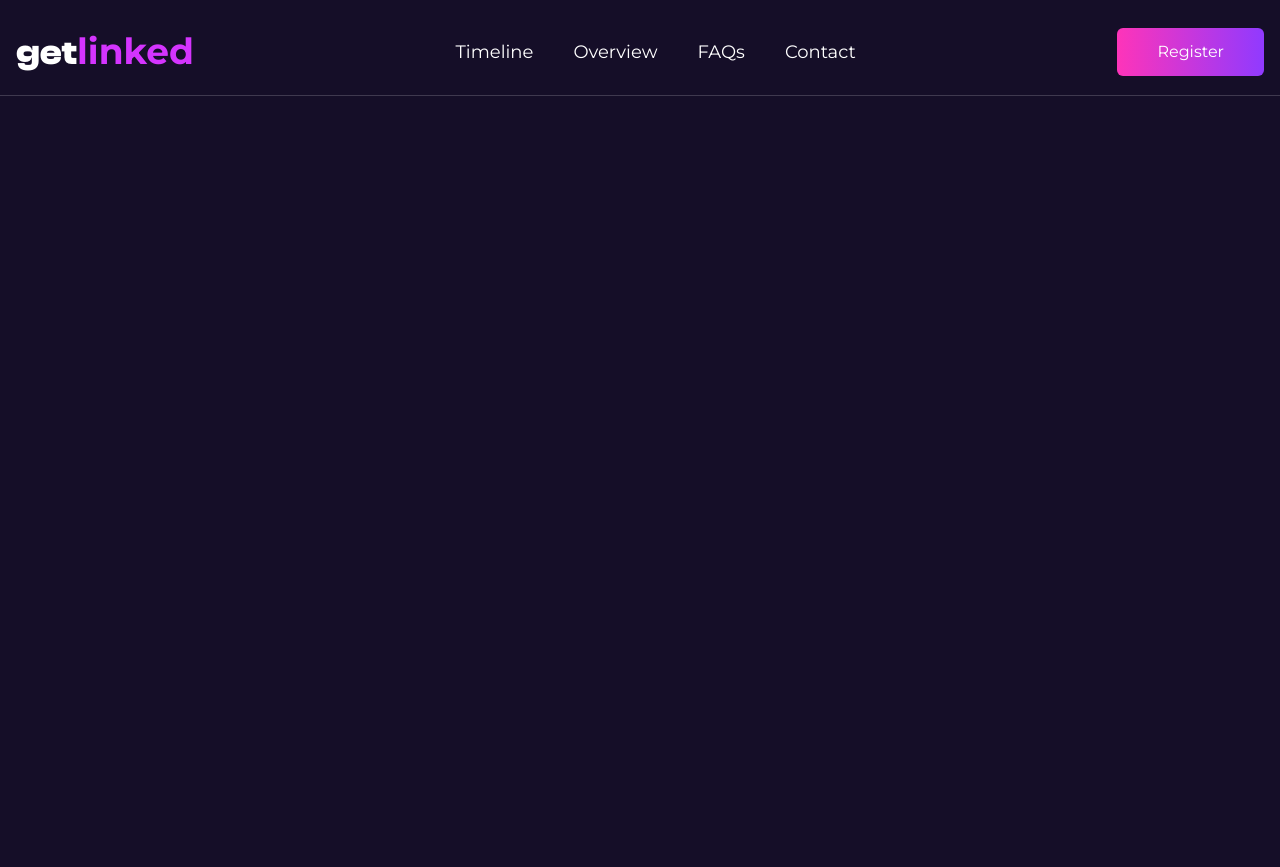
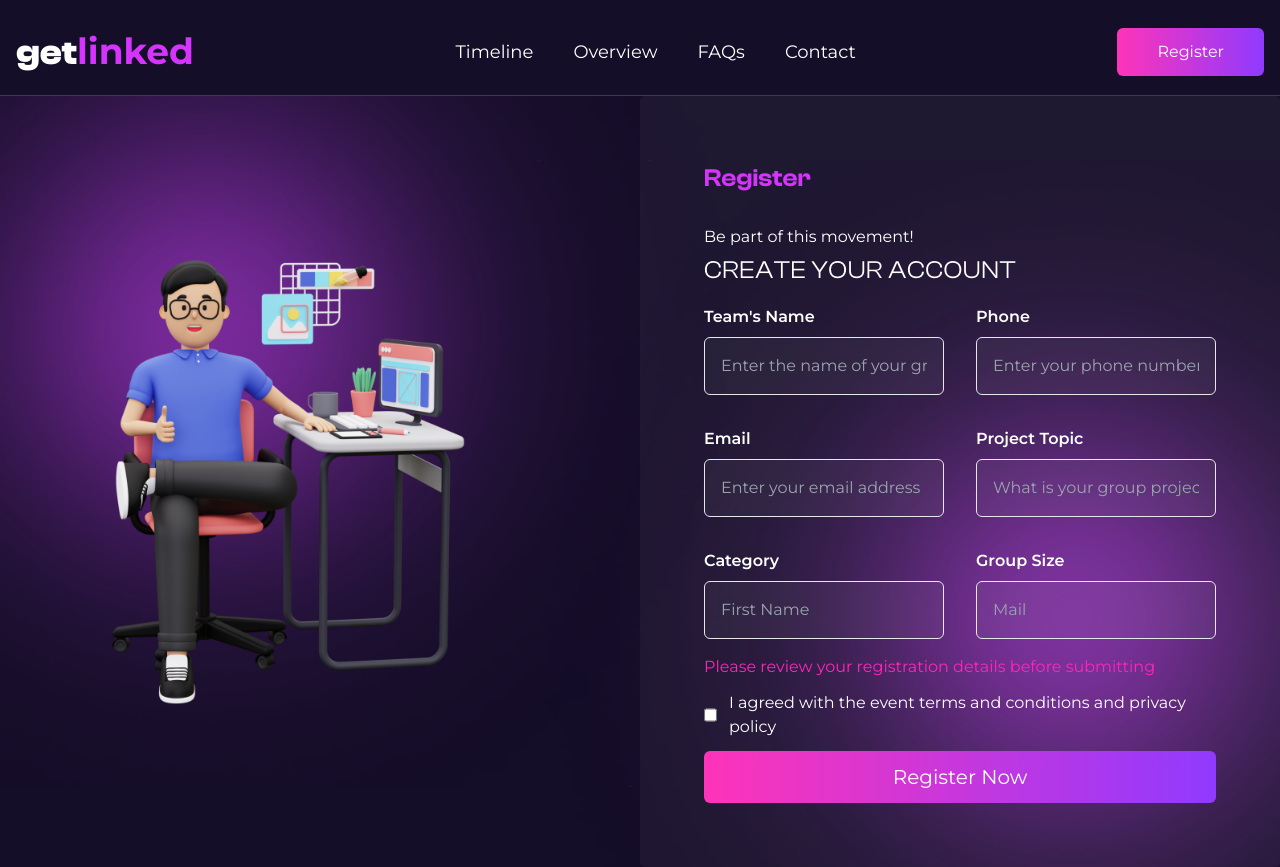
Before and after one commit to stephenokyere233/getlinked-hack, a Next.js app: page /register in a window 1280 px wide. Before the commit the page ends 800 px from the top, so only its background shows below. Built offline with nearby package versions, Linux system fonts and the light colour scheme.

Commit message:
add: register page

```diff
--- a/components/button/index.tsx
+++ /dev/null
@@ -1,14 +0,0 @@
-import React, { ButtonHTMLAttributes, FC } from "react";
-
-const Button: FC<{ label: string; props?: ButtonHTMLAttributes<HTMLButtonElement>|any }> = ({
-  label,
-  ...props
-}) => {
-  return (
-    <button className="bg-primary-gradient w-max px-10 rounded-md py-3 text-white" {...props}>
-      {label}
-    </button>
-  );
-};
-
-export default Button;
--- a/components/header/index.tsx
+++ b/components/header/index.tsx
@@ -1,6 +1,5 @@
 import React from "react";
 import Logo from "../logo";
-import Button from "../button";
 import Link from "next/link";
 import Image from "next/image";
 import { AnimatePresence, motion } from "framer-motion";
@@ -52,7 +51,9 @@ const Header = () => {
               </Link>
             ))}
           </motion.nav>
-          <button className="btn-primary w-[200px] mt-4"> Register</button>
+          <Link href="/register">
+            <button className="btn-primary w-[200px] mt-4"> Register</button>
+          </Link>
         </motion.div>
       </AnimatePresence>
     );
--- a/pages/contact.tsx
+++ b/pages/contact.tsx
@@ -1,15 +1,11 @@
-import Button from "@/components/button";
-import Flex from "@/components/flex";
-import SectionLayout from "@/layout/section.layout";
 import { Formik, Form, Field, ErrorMessage } from "formik";
 import Link from "next/link";
 import React from "react";
-import { BiX } from "react-icons/bi";
 import { FaXTwitter, FaInstagram, FaFacebookF, FaLinkedinIn } from "react-icons/fa6";
 import * as Yup from "yup";
 import Image from "next/image";
 import { useRouter } from "next/router";
-import {MdOutlineArrowBackIos} from "react-icons/md"
+import { MdOutlineArrowBackIos } from "react-icons/md";
 
 const Contact = () => {
   const initialValues = {
@@ -29,7 +25,21 @@ const Contact = () => {
     console.log(values);
   };
   return (
-    <section className="relative min-h-[90vh] ">
+    <section className="relative overflow-clip min-h-[90vh] ">
+      <Image
+        src="/assets/mobile-hero-gradient.png"
+        className="w-[80%] lg:w-[800px] block absolute lg:bottom-20  left-0 -z-10"
+        width={500}
+        height={500}
+        alt="hero-gradient"
+      />
+      <Image
+        src="/assets/mobile-hero-gradient.png"
+        className="w-[800px] absolute hidden xl:block -bottom-[200px] -rotate-180  right-0 -z-10"
+        width={500}
+        height={500}
+        alt="hero-gradient"
+      />
       <div className=" flex items-center max-w-[1400px] mx-auto justify-center h-[90vh]">
         <section className="lg:w-[40%] hidden lg:block space-y-6 font-medium text-xl">
           <h2 className="text-[32px] text-pink font-semibold">Get in touch</h2>
@@ -71,7 +81,7 @@ const Contact = () => {
           </div>
         </section>
         <section className="lg:w-[50%] w-full ">
-          <div className="top-10 absolute left-10">
+          <div className="top-10 absolute left-4 md:">
             <button
               className="transition-all relative lg:hidden block active:scale-95"
               onClick={() => router.back()}
@@ -89,7 +99,7 @@ const Contact = () => {
             </button>
           </div>
           <div className="lg:bg-zinc-300 lg:bg-opacity-5 flex flex-col space-y-4 rounded-[5px] lg:py-16">
-            <div className="w-[80%] lg:min-w-[400px] xl:min-w-[500px] mx-auto">
+            <div className="w-[90%]  md:w-[80%] lg:min-w-[400px] xl:min-w-[500px] mx-auto">
               <h2 className="font-semibold text-pink mb-6 text-[22px] lg:text-[25px]">
                 Questions or need assistance?
                 <br />
--- a/pages/register.tsx
+++ b/pages/register.tsx
@@ -1,11 +1,206 @@
-import React from 'react'
+import React from "react";
+import Image from "next/image";
+import { Formik, Form, Field, ErrorMessage } from "formik";
+import { useRouter } from "next/router";
+import * as Yup from "yup";
 
 const Register = () => {
+  const router = useRouter();
+  const initialValues = {
+    teamName: "",
+    phone: "",
+    email: "",
+    projectTopic: "",
+    category: "",
+    groupSize: "",
+  };
+
+  const validationSchema = Yup.object().shape({
+    fullName: Yup.string().required("Please enter your full name"),
+    email: Yup.string().email("Invalid email"),
+    message: Yup.string(),
+  });
+
+  const handleSubmit = async (values: any, { resetForm }: any) => {
+    console.log(values);
+  };
   return (
-    <div>
+    <section className="relative  overflow-clip lg:min-h-[90vh] ">
+      <Image
+        src="/assets/mobile-hero-gradient.png"
+        className="w-[80%] lg:w-[800px] block absolute lg:bottom-20  left-0 -z-10"
+        width={500}
+        height={500}
+        alt="hero-gradient"
+      />
+      <Image
+        src="/assets/mobile-hero-gradient.png"
+        className="w-[800px] absolute hidden xl:block -bottom-[200px] -rotate-180  right-0 -z-10"
+        width={500}
+        height={500}
+        alt="hero-gradient"
+      />
+      <div className="mx-auto max-w-[1500px] justify-between min-h-[90vh] flex items-center">
+        <div className="w-[45%] hidden lg:block">
+          <Image
+            src="/assets/register.png"
+            width={500}
+            className="w-full"
+            height={500}
+            alt="hero-man"
+          />
+        </div>
+        <div className=" w-full lg:w-[50%]">
+          <section className="lg:bg-zinc-300 py-10  lg:bg-opacity-5 flex flex-col space-y-4 rounded-[5px] lg:py-16">
+            <div className="w-[90%]  md:w-[80%] lg:min-w-[400px] xl:min-w-[500px] mx-auto">
+              <div className="">
+                <h2 className="font-semibold text-pink mb-6 text-[22px] lg:text-[25px]">
+                  Register
+                </h2>
+                <p>Be part of this movement!</p>
+                <h2 className="text-[25px] tracking-wide">CREATE YOUR ACCOUNT</h2>
+              </div>
+              <Formik
+                initialValues={initialValues}
+                validationSchema={validationSchema}
+                onSubmit={handleSubmit}
+              >
+                <Form>
+                  <fieldset className="grid grid-cols-1 lg:grid-cols-2 gap-8 my-4">
+                    <div className=" flex flex-col gap-2">
+                      <label htmlFor="" className="font-semibold ">
+                        Team&apos;s Name
+                      </label>
+                      <Field
+                        type="text"
+                        id="teamName"
+                        name="teamName"
+                        placeholder="Enter the name of your group"
+                        className="border p-4 bg-zinc-300 bg-opacity-5 rounded-md w-full"
+                      />
+                      <ErrorMessage
+                        name="teamName"
+                        component="div"
+                        className="text-red-500"
+                      />
+                    </div>
+                    <div className=" flex flex-col gap-2">
+                      <label htmlFor="" className="font-semibold ">
+                        Phone
+                      </label>
+                      <Field
+                        type="tel"
+                        id="phone"
+                        name="phone"
+                        placeholder="Enter your phone number"
+                        className="border p-4 bg-zinc-300 bg-opacity-5 rounded-md w-full"
+                      />
+                      <ErrorMessage
+                        name="phone"
+                        component="div"
+                        className="text-red-500"
+                      />
+                    </div>
 
-    </div>
-  )
-}
+                    <div className=" flex flex-col gap-2">
+                      <label htmlFor="" className="font-semibold ">
+                        Email
+                      </label>
+                      <Field
+                        type="email"
+                        id="email"
+                        name="email"
+                        placeholder="Enter your email address"
+                        className="border p-4 bg-zinc-300 bg-opacity-5 rounded-md w-full"
+                      />
+                      <ErrorMessage
+                        name="email"
+                        component="div"
+                        className="text-red-500"
+                      />
+                    </div>
+                    <div className=" flex flex-col gap-2">
+                      <label htmlFor="" className="font-semibold ">
+                        Project Topic
+                      </label>
+                      <Field
+                        type="text"
+                        id="projectTopic"
+                        name="projectTopic"
+                        placeholder="What is your group project topic"
+                        className="border p-4 bg-zinc-300 bg-opacity-5 rounded-md w-full"
+                      />
+                      <ErrorMessage
+                        name="projectTopic"
+                        component="div"
+                        className="text-red-500"
+                      />
+                    </div>
 
-export default Register
+                    <div className=" flex flex-col gap-2">
+                      <label htmlFor="" className="font-semibold ">
+                        Category
+                      </label>
+                      <Field
+                        type="text"
+                        id="category"
+                        name="category"
+                        placeholder="First Name"
+                        className="border p-4 bg-zinc-300 bg-opacity-5 rounded-md w-full"
+                      />
+                      <ErrorMessage
+                        name="category"
+                        component="div"
+                        className="text-red-500"
+                      />
+                    </div>
+                    <div className=" flex flex-col gap-2">
+                      <label htmlFor="" className="font-semibold">
+                        Group Size
+                      </label>
+                      <Field
+                        type="email"
+                        id="groupSize"
+                        name="email"
+                        placeholder="Mail"
+                        className="border p-4 bg-zinc-300 bg-opacity-5 rounded-md w-full"
+                      />
+                      <ErrorMessage
+                        name="groupSize"
+                        component="div"
+                        className="text-red-500"
+                      />
+                    </div>
+                  </fieldset>
+                  <fieldset className="space-y-3">
+                    <span className="text-[#FF25B8]">
+                      Please review your registration details before submitting
+                    </span>
+                    <div className="flex gap-3">
+                      <Field
+                        type="checkbox"
+                        id="agree"
+                        name="agree"
+                        className="bg-transparent"
+                      />
+                      <label htmlFor="">
+                        I agreed with the event terms and conditions and privacy policy
+                      </label>
+                    </div>
+                    <div className="justify-center flex items-center">
+                      <button className="btn-primary w-full text-xl mx-auto">
+                        Register Now
+                      </button>
+                    </div>
+                  </fieldset>
+                </Form>
+              </Formik>
+            </div>
+          </section>
+        </div>
+      </div>
+    </section>
+  );
+};
+
+export default Register;
```
Also changed, not shown: public/assets/register.png (added).
